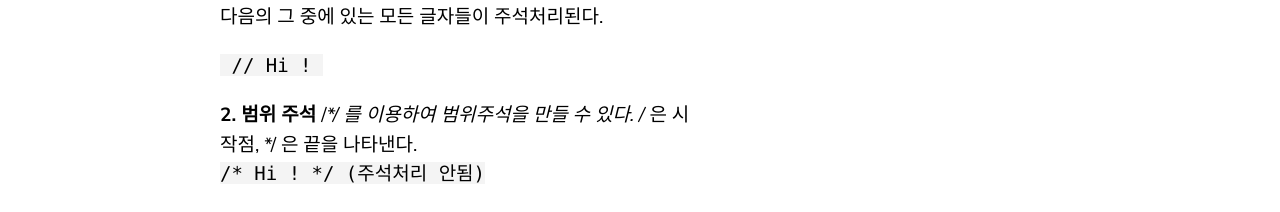
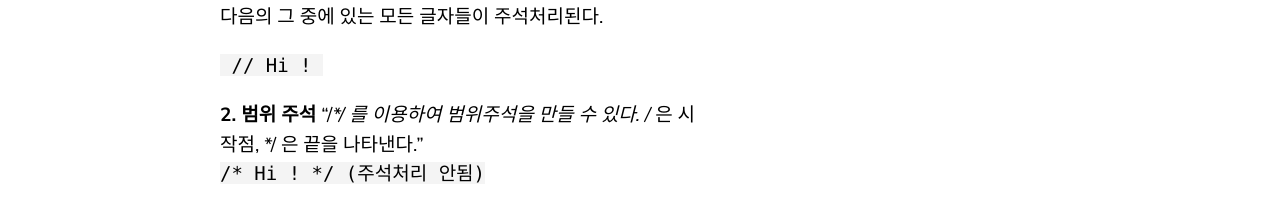
Before and after one commit to ytw060309/blog, a Jekyll site: the page built from _posts/2020-06-07-Java1.markdown, in a window 1280 px wide. Shown: the part 1795-2007 px from the top of the page. Built offline with Jekyll 4.4.1, drawn with Linux system fonts in a browser that asks for light colours; comment, search, counter and statistics services are not loaded.

```diff
--- a/_posts/2020-06-07-Java1.markdown
+++ b/_posts/2020-06-07-Java1.markdown
@@ -36,5 +36,5 @@ public class [자바 파일명] {
 >   >   > // (슬레시 두개)를 이용하여 한줄 주석을 만들 수 있다. 슬레시 다음의 그 중에 있는 모든 글자들이 주석처리된다.
 >   >   > <pre><code> // Hi ! </code></pre>
 >   > **2. 범위 주석**
->   >   > /**/ 를 이용하여 범위주석을 만들 수 있다. /* 은 시작점, */ 은 끝을 나타낸다.
+>   >   > "/**/ 를 이용하여 범위주석을 만들 수 있다. /* 은 시작점, */ 은 끝을 나타낸다."
 >   >   ><code> /* Hi ! */ (주석처리 안됨) </code>
```
